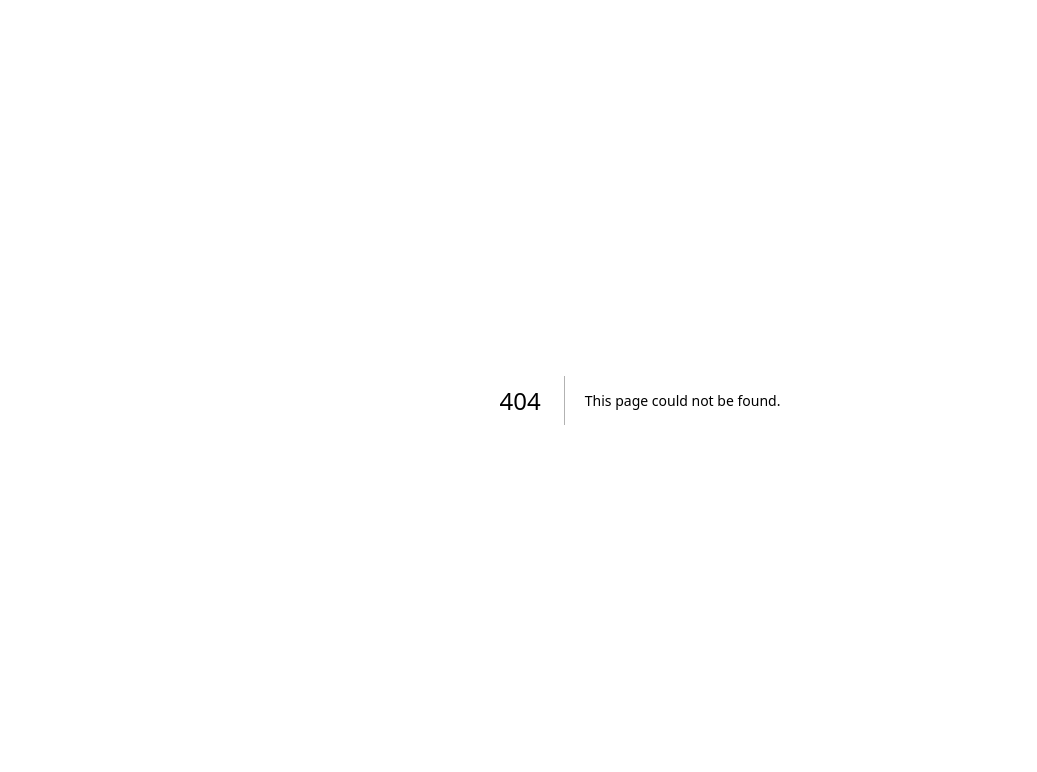
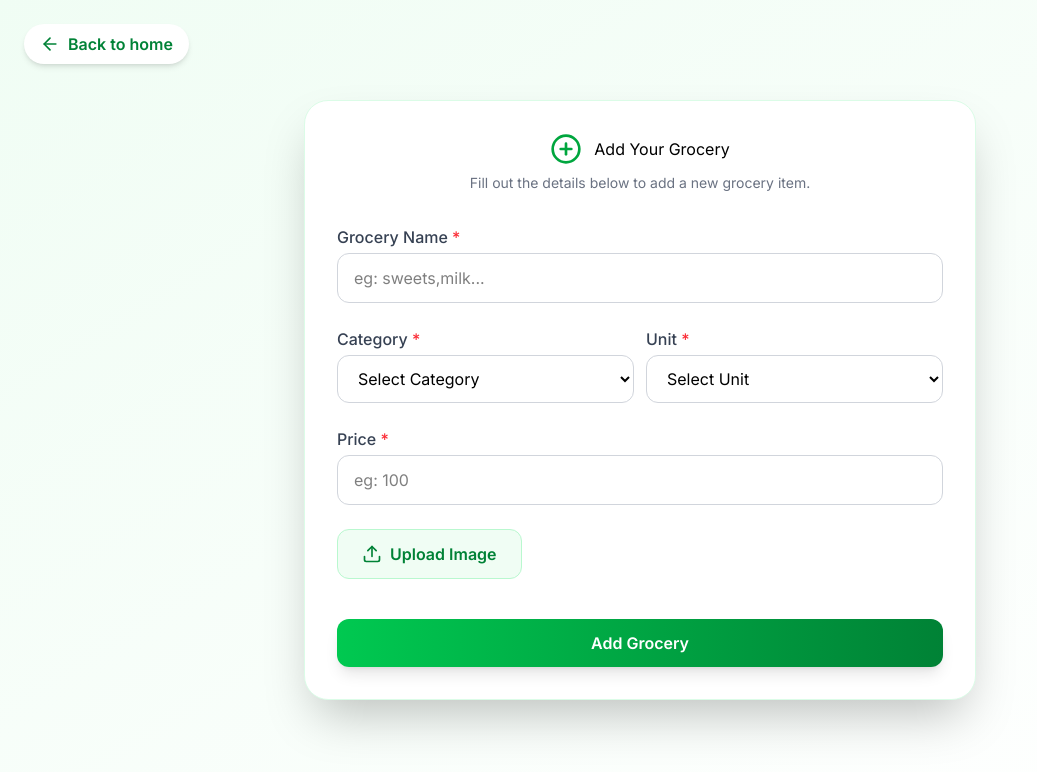
Before and after one commit to shoriful-dev/Snapcart-eCommerce, a Next.js app: page /admin/add-grocery in a window 1280 px wide. Before the commit this address had no page. Shown: the top 772 px of the page, without its empty margins (0-1037 px from the left). Built offline with nearby package versions, Linux system fonts and the light colour scheme.

Commit message:
create admin grocery

```diff
--- /dev/null
+++ b/src/app/admin/add-grocery/page.tsx
@@ -0,0 +1,199 @@
+'use client'
+import { ArrowLeft, Loader, PlusCircle, Upload } from 'lucide-react';
+import Link from 'next/link';
+import {motion} from 'motion/react';
+import { ChangeEvent, FormEvent, useState } from 'react';
+import Image from 'next/image';
+import axios from 'axios';
+
+const categories = [
+  'Fruits & Vegetables',
+  'Dairy & Eggs',
+  'Rice, Atta & Grains',
+  'Snacks & Biscuits',
+  'Spices &  Masalas',
+  'Beverages & Drinks',
+  'Personal Care',
+  'Household Esentials',
+  'Instant & Packaged Food',
+  'Baby & Pet Care',
+];
+
+const units = ['kg', 'g', 'liter', 'ml', 'piece', 'pack'];
+
+const AddGrocery = () => {
+  const [name, setName] = useState("");
+  const [category, setCategory] = useState("");
+  const [unit, setUnit] = useState("");
+  const [price, setPrice] = useState("");
+  const [loading, setLoading] = useState(false);
+  const [preview, setpreview] = useState<string | null>();
+  const [backendImage, setBackendImage] = useState<File | null>();
+
+  const handleImageChnage = (e: ChangeEvent<HTMLInputElement>) => {
+    const files = e.target.files
+    if(!files || files.length == 0) return;
+    const file = files[0];
+    setBackendImage(file);
+    setpreview(URL.createObjectURL(file))
+  }
+
+  const handleSubmit = async (e: FormEvent) => {
+    e.preventDefault();
+    setLoading(true);
+    try {
+      const formData = new FormData();
+      formData.append('name', name);
+      formData.append('category', category);
+      formData.append('price', price);
+      formData.append('unit', unit);
+      if(backendImage){
+        formData.append('image', backendImage)
+      }
+      const result = await axios.post('/api/admin/add-grocery', formData);
+      console.log(result.data)
+      setLoading(false)
+    } catch (error) {
+      console.log(error)
+      setLoading(false);
+    }
+  }
+  return (
+    <div className="min-h-screen flex items-center justify-center bg-linear-to-br from-green-50 to-white py-16 px-4 relative">
+      <Link
+        href={'/'}
+        className="absolute top-6 left-6 flex items-center gap-2 text-green-700 font-semibold bg-white px-4 py-2 rounded-full shadow-md hover:bg-green-100 hover:shadow-lg transition-all"
+      >
+        <ArrowLeft className="w-5 h-5" />
+        <span className="hidden md:flex">Back to home</span>
+      </Link>
+      <motion.div
+        initial={{ y: 20, opacity: 0 }}
+        animate={{ y: 0, opacity: 1 }}
+        transition={{ duration: 0.4 }}
+        className="bg-white w-full max-w-2xl shadow-2xl rounded-3xl border border-green-100 p-8"
+      >
+        <div className="flex flex-col items-center mb-8">
+          <div className="flex items-center gap-3">
+            <PlusCircle className="text-green-600 w-8 h-8" />
+            <h1 className="">Add Your Grocery</h1>
+          </div>
+          <p className="text-gray-500 text-sm mt-2 text-center">
+            Fill out the details below to add a new grocery item.
+          </p>
+        </div>
+        <form className="flex flex-col gap-6 w-full" onSubmit={handleSubmit}>
+          <div className="">
+            <label
+              htmlFor="name"
+              className="block text-gray-700 font-medium mb-1"
+            >
+              Grocery Name <span className="text-red-500">*</span>
+            </label>
+            <input
+              type="text"
+              id="name"
+              onChange={e => setName(e.target.value)}
+              value={name}
+              placeholder="eg: sweets,milk..."
+              className="w-full border border-gray-300 rounded-xl px-4 py-3 outline-none focus:ring-2 focus:ring-green-400 transition-all"
+            />
+          </div>
+          <div className="grid grid-cols-1 sm:grid-cols-2 gap-3">
+            <div className="">
+              <label className="block text-gray-700 font-medium mb-1">
+                Category <span className="text-red-500">*</span>
+              </label>
+              <select
+                name="category"
+                value={category}
+                onChange={e => setCategory(e.target.value)}
+                className="w-full border border-gray-300 rounded-xl px-4 py-3 outline-none focus:ring-2 focus:ring-green-400 transition-all"
+              >
+                <option value="">Select Category</option>
+                {categories.map(cat => (
+                  <option key={cat} value={cat}>
+                    {cat}
+                  </option>
+                ))}
+              </select>
+            </div>
+            <div className="">
+              <label className="block text-gray-700 font-medium mb-1">
+                Unit <span className="text-red-500">*</span>
+              </label>
+              <select
+                name="unit"
+                value={unit}
+                onChange={e => setUnit(e.target.value)}
+                className="w-full border border-gray-300 rounded-xl px-4 py-3 outline-none focus:ring-2 focus:ring-green-400 transition-all"
+              >
+                <option value="">Select Unit</option>
+                {units.map(cat => (
+                  <option key={cat} value={cat}>
+                    {cat}
+                  </option>
+                ))}
+              </select>
+            </div>
+          </div>
+          <div className="">
+            <label
+              htmlFor="price"
+              className="block text-gray-700 font-medium mb-1"
+            >
+              Price <span className="text-red-500">*</span>
+            </label>
+            <input
+              type="number"
+              capture
+              id="price"
+              value={price}
+              onChange={e => setPrice(e.target.value)}
+              placeholder="eg: 100"
+              className="w-full border border-gray-300 rounded-xl px-4 py-3 outline-none focus:ring-2 focus:ring-green-400 transition-all"
+            />
+          </div>
+          <div className="flex flex-col sm:flex-row items-center gap-5">
+            <label
+              htmlFor="image"
+              className="cursor-pointer flex items-center justify-center gap-2 bg-green-50 text-green-700 font-semibold border border-green-200 rounded-xl px-6 py-3 hover:bg-green-100 transition-all w-full sm:w-auto"
+            >
+              <Upload className="w-5 h-5" /> Upload Image
+            </label>
+            <input
+              type="file"
+              id="image"
+              accept="image/*"
+              hidden
+              onChange={handleImageChnage}
+            />
+            {preview && (
+              <Image
+                src={preview}
+                width={100}
+                height={100}
+                alt="Image"
+                className="rounded-xl shadow-md border border-gray-200 object-cover"
+              />
+            )}
+          </div>
+          <motion.button
+            whileHover={{ scale: 1.02 }}
+            whileTap={{ scale: 0.9 }}
+            disabled={loading}
+            className="mt-4 w-full bg-linear-to-r from-green-500 to-green-700 text-white font-semibold py-3 rounded-xl shadow-lg hover:shadow-xl disabled:opacity-60 transition-all flex items-center justify-center gap-2"
+          >
+            {loading ? (
+              <Loader className="w-5 h-5 animate-spin" />
+            ) : (
+              'Add Grocery'
+            )}
+          </motion.button>
+        </form>
+      </motion.div>
+    </div>
+  );
+}
+
+export default AddGrocery;
--- a/src/components/Navbar.tsx
+++ b/src/components/Navbar.tsx
@@ -92,7 +92,7 @@
             </div>
             <div className="flex flex-col gap-3 font-medium mt-6">
               <Link
-                href={''}
+                href={'/admin/add-grocery'}
                 className="flex items-center gap-3 p-3 rounded-lg bg-white/10 hover:bg-white/20 hover:pl-4 transition-all"
               >
                 <PlusCircle className="w-5 h-5" />
@@ -114,8 +114,11 @@
               </Link>
             </div>
             <div className="my-5 border-t border-white/20"></div>
-            <div onClick={async () => await signOut({callbackUrl: '/'})} className="flex items-center gap-3 text-red-300 font-semibold mt-auto hover:bg-red-500/20 p-3 rounded-lg transition-all cursor-pointer">
-              <LogOut className='w-5 h-5 text-red-300'/>
+            <div
+              onClick={async () => await signOut({ callbackUrl: '/' })}
+              className="flex items-center gap-3 text-red-300 font-semibold mt-auto hover:bg-red-500/20 p-3 rounded-lg transition-all cursor-pointer"
+            >
+              <LogOut className="w-5 h-5 text-red-300" />
               Logout
             </div>
           </motion.div>
@@ -171,7 +174,7 @@
           <>
             <div className="hidden md:flex items-center gap-4">
               <Link
-                href={''}
+                href={'/admin/add-grocery'}
                 className="flex items-center gap-2 bg-white text-green-700 font-semibold px-4 py-2 rounded-full hover:bg-green-100 transition-all"
               >
                 <PlusCircle className="w-5 h-5" />
@@ -298,9 +301,9 @@
               </motion.div>
             )}
           </AnimatePresence>
-          {/* Side bar */}
         </div>
       </div>
+      {/* Side bar */}
       {sideBar}
     </div>
   );
--- a/src/models/grocery.model.ts
+++ b/src/models/grocery.model.ts
@@ -34,7 +34,11 @@
       required: true,
     },
     price: { type: String, required: true },
-    unit: { type: String, required: true },
+    unit: {
+      type: String,
+      required: true,
+      enum: ['kg', 'g', 'liter', 'ml', 'piece', 'pack']
+    },
     image: { type: String, required: true },
   },
   { timestamps: true },
```
